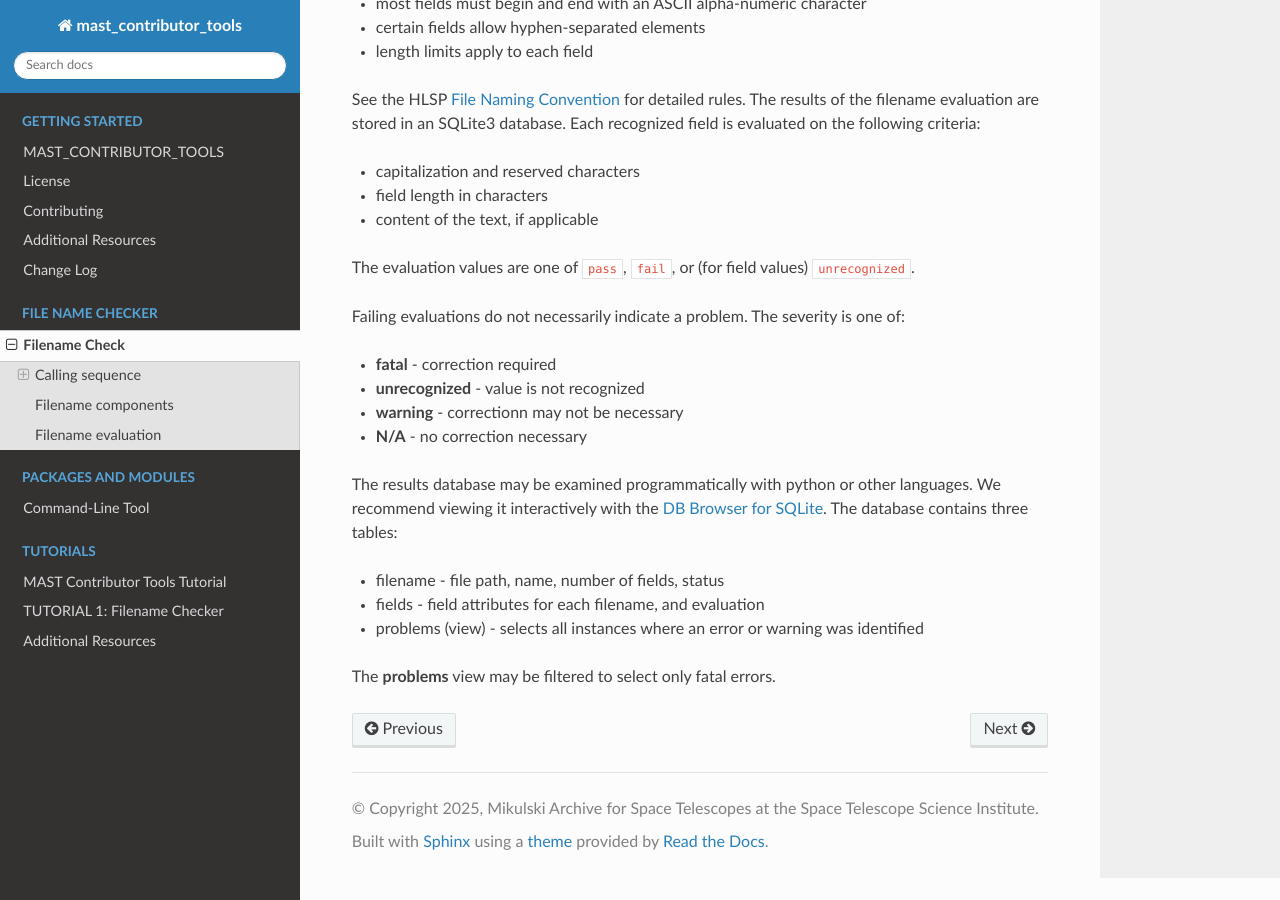
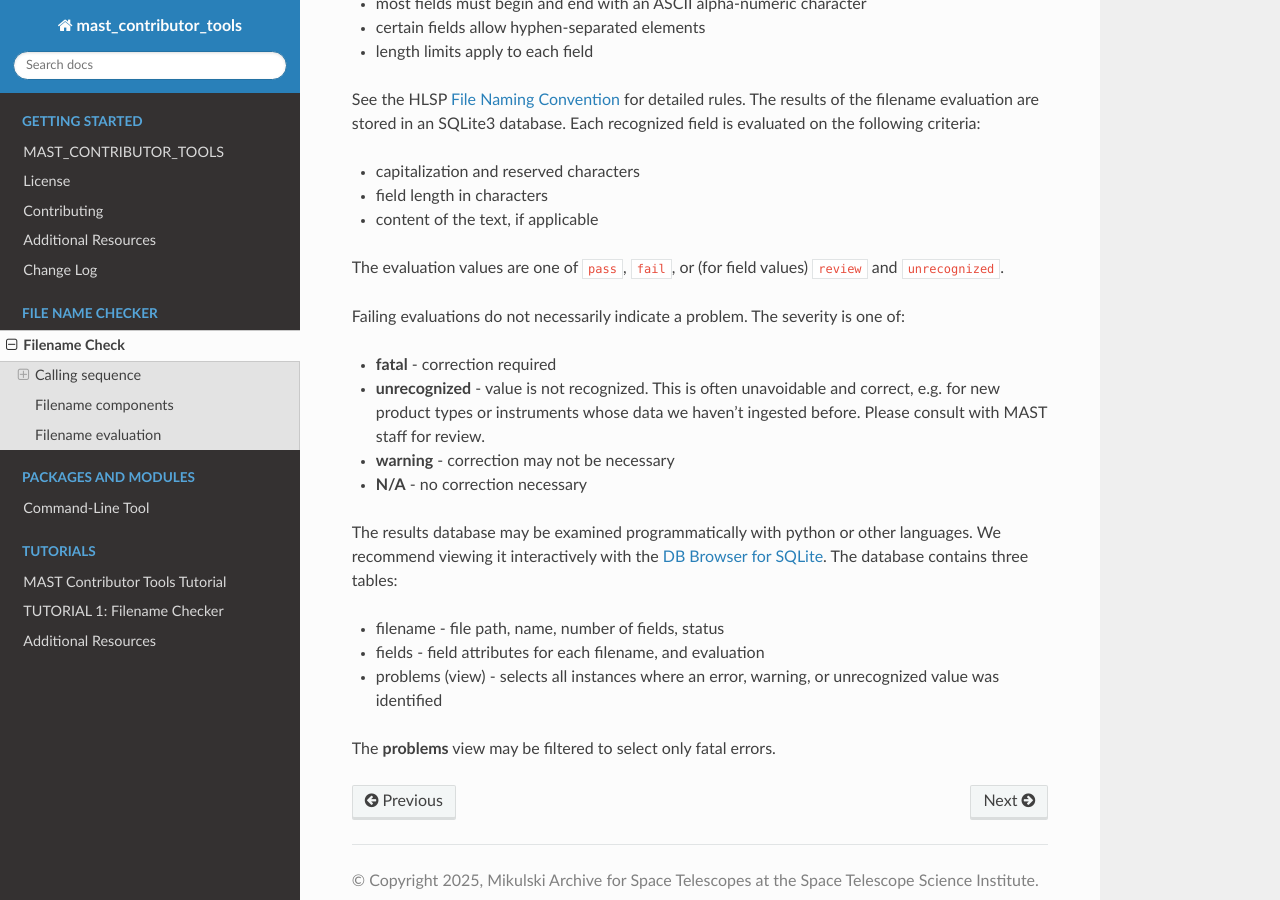
Before and after one commit to spacetelescope/mast_contributor_tools, a Sphinx documentation site: the page built from docs/filename_check_readme.md, in a window 1280 px wide and 900 px high, scrolled down 2939 px. Built offline with Sphinx 7.4.7 and the Read the Docs theme 3.1.0, drawn with Linux system fonts in a browser that asks for light colours; pages that are not in the unit, such as notebooks, are missing from menus.

Commit message:
Add language on unrecognized to summaries+readme

```diff
--- a/docs/filename_check_readme.md
+++ b/docs/filename_check_readme.md
@@ -105,19 +105,19 @@ See the HLSP [File Naming Convention](https://outerspace.stsci.edu/display/MASTD
 * field length in characters
 * content of the text, if applicable
 
-The evaluation values are one of `pass`, `fail`, or (for field values) `unrecognized`.
+The evaluation values are one of `pass`, `fail`, or (for field values) `review` and `unrecognized`.
 
 Failing evaluations do not necessarily indicate a problem. The severity is one of:
 
 * **fatal** - correction required
-* **unrecognized** - value is not recognized
-* **warning** - correctionn may not be necessary
+* **unrecognized** - value is not recognized. This is often unavoidable and correct, e.g. for new product types or instruments whose data we haven't ingested before. Please consult with MAST staff for review.
+* **warning** - correction may not be necessary
 * **N/A** - no correction necessary
 
 The results database may be examined programmatically with python or other languages. We recommend viewing it interactively with the [DB Browser for SQLite](https://sqlitebrowser.org/). The database contains three tables:
 
 * filename - file path, name, number of fields, status
 * fields - field attributes for each filename, and evaluation
-* problems (view) - selects all instances where an error or warning was identified
+* problems (view) - selects all instances where an error, warning, or unrecognized value was identified
 
 The **problems** view may be filtered to select only fatal errors.
```
Also changed, not shown: 1 other file.
